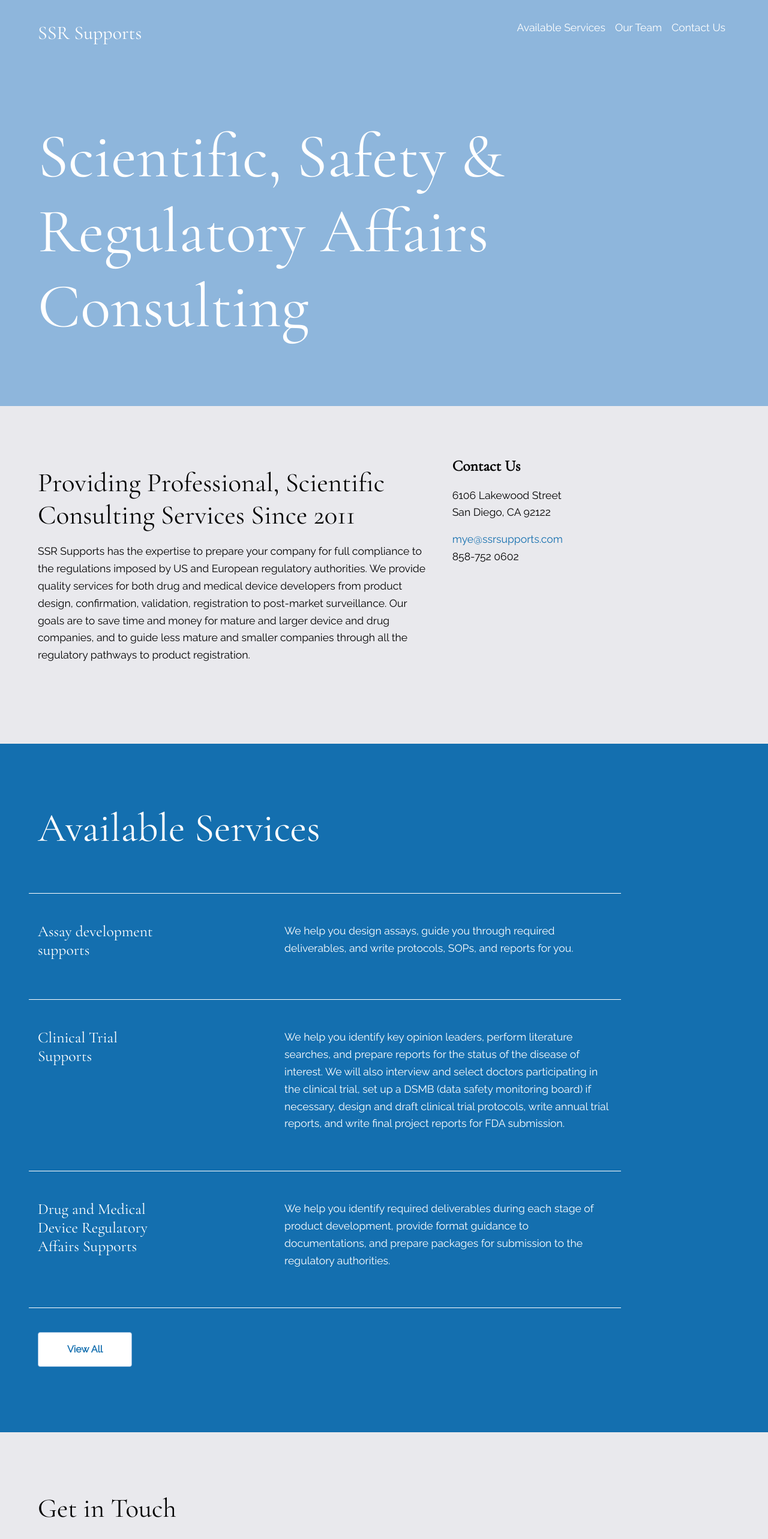
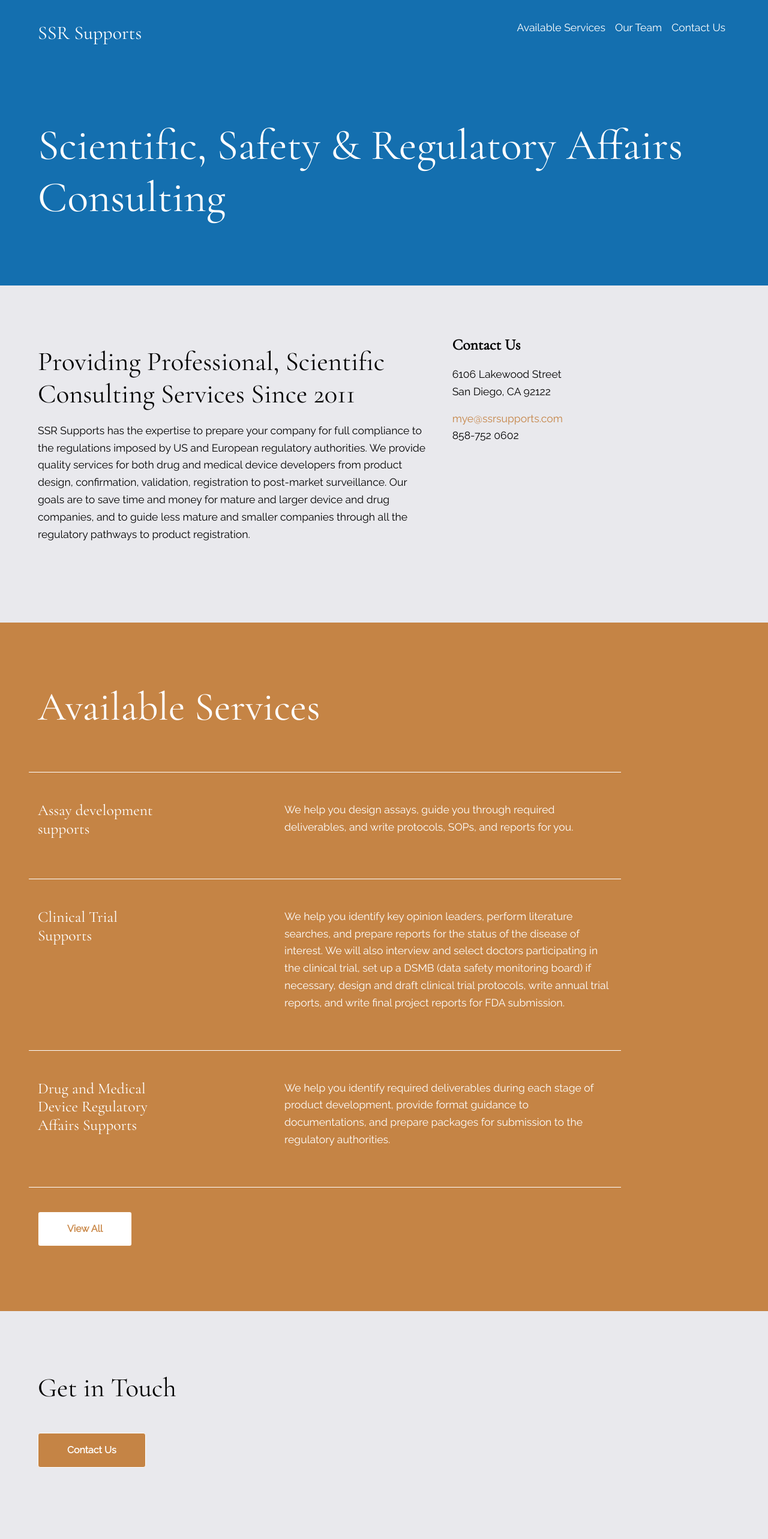
Before and after one commit to franklinqye/ssr, a React (Create React App) app: page / in a window 1280 px wide. Shown: the top 2566 px of the page at 60% size. Built offline with nearby package versions, Linux system fonts and the light colour scheme.

Commit message:
color fix

```diff
--- a/src/Components/Button.js
+++ b/src/Components/Button.js
@@ -10,7 +10,7 @@ const Button = props => {
   const {title, dest=false, onClick=()=>null} = props;
 
   return (<Link
-    className="btn btn-primary px-5 py-3"
+    className="btn px-5 py-3"
     to={dest || onClick}
     role="button">{title}
     </Link>
--- a/src/Components/NavBar.js
+++ b/src/Components/NavBar.js
@@ -40,7 +40,7 @@ const NavBar = props => {
       <div className="col-12 col-md-3 text-center text-md-left">
         <Link to="/" className={`logo ${theme}`}>{title}</Link>
       </div>
-      <div className="col-9">
+      <div className="col-12 col-md-9">
         <div className="d-flex flex-row justify-content-end">
           {
             data && data.dataIDs &&
--- a/src/Pages/Home.js
+++ b/src/Pages/Home.js
@@ -33,7 +33,7 @@ export default function Home() {
       <CallToAction
         title="Get in Touch"
         buttonTitle="Contact Us"
-        buttonDest="/#"
+        buttonDest="/contact-us"
         theme="secondary"
         />
     </PageTemplate>
--- a/src/custom.scss
+++ b/src/custom.scss
@@ -2,11 +2,11 @@
 $body-color: #000;
 
 $theme-colors: (
-  "primary": #8eb6dc,
+  "primary": #146faf,
   "secondary": #e9e9ed,
   "light": white,
   "dark": black,
-  "info": #146faf,
+  "info": #bb6817c7,
 );
 
 @import '~bootstrap/scss/bootstrap.scss';
@@ -35,7 +35,7 @@ h1 {
   font-size: 2.5rem;
 
   @include media-breakpoint-up(md) {
-    font-size: 6.5rem;
+    font-size: 4.5rem;
   }
 }
 
@@ -61,6 +61,7 @@ h4 {
 
 .btn {
   font-weight: 600;
+  border-color: inherit;
 }
 
 .contact {
@@ -88,7 +89,7 @@ h4 {
     padding-bottom: 0.1em;
 
     &:hover {
-      color: map-get($theme-colors, "info");
+      color: inherit;//map-get($theme-colors, "info");
       text-decoration: inherit;
     }
 
@@ -114,6 +115,15 @@ h4 {
   .btn {
     color: map-get($theme-colors, "light");
     background-color: map-get($theme-colors, "info");
+
+    &:active {
+      color: map-get($theme-colors, "info") ;
+      background-color: map-get($theme-colors, "light") ;
+      border-color: map-get($theme-colors, "info") ;
+    }
+    &:hover {
+      border-color: map-get($theme-colors, "info");
+    }
   }
 }
 
@@ -124,6 +134,15 @@ h4 {
   .btn {
     color: map-get($theme-colors, "light");
     background-color: map-get($theme-colors, "info");
+
+    &:active {
+      color: map-get($theme-colors, "light") ;
+      background-color: map-get($theme-colors, "info") ;
+      border-color: map-get($theme-colors, "light") ;
+    }
+    &:hover {
+      border-color: map-get($theme-colors, "light");
+    }
   }
 }
 
@@ -134,5 +153,14 @@ h4 {
   .btn {
     color: map-get($theme-colors, "info");
     background-color: map-get($theme-colors, "light");
+
+    &:active {
+      color: map-get($theme-colors, "light") ;
+      background-color: map-get($theme-colors, "info") ;
+      border-color: map-get($theme-colors, "light") ;
+    }
+    &:hover {
+      border-color: map-get($theme-colors, "light");
+    }
   }
 }
```
